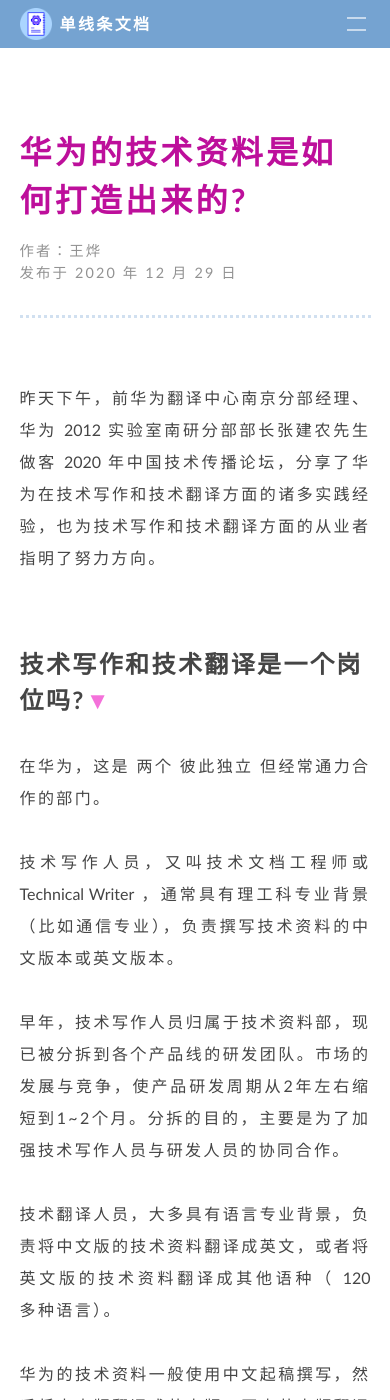
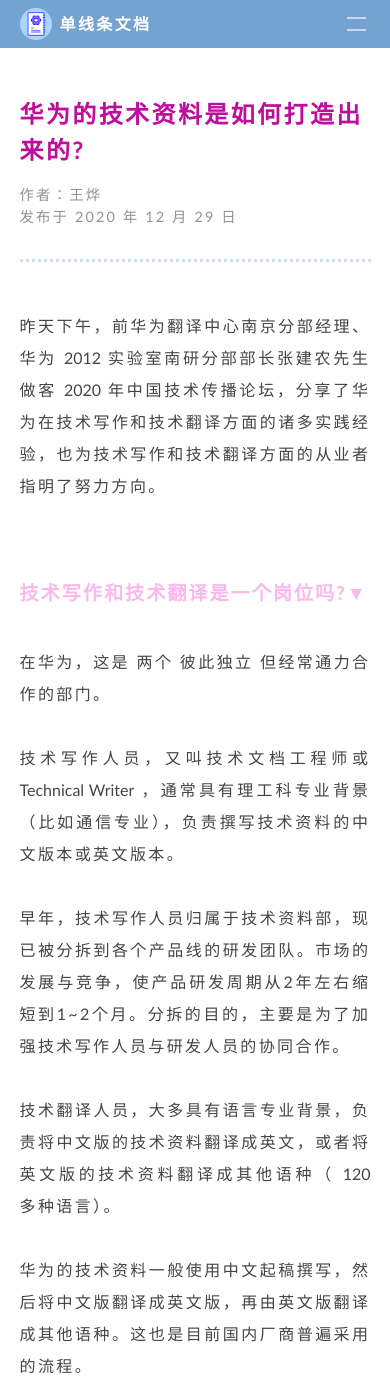
Before and after one commit to wongyah/docsimpo.work, a Jekyll site: the page built from technical-writing/_posts/2020-12-29-technical-documentation-process-in-huawei.md, in a window 390 px wide and 1400 px high. Built offline with Jekyll 4.4.1, drawn with Linux system fonts in a browser that asks for light colours.

Commit message:
Changed the format of post for phone screen.

```diff
--- a/_sass/postMax875.scss
+++ b/_sass/postMax875.scss
@@ -38,10 +38,10 @@
 // 标题、作者、更新时间
 
 .updatedMeta{
-  @include padding(4rem null 2rem);
+  @include padding(2em null);
 
   h1{
-    font-size: $font-size-title;
+    font-size: $font-size-title-phone;
     color: $text-color-title;
     letter-spacing: $letter-spacing-heading;
     margin-bottom: 1rem;
@@ -57,8 +57,8 @@
 // 正文
 
 .postContent{
-  @include padding(2rem null null);
-  margin-bottom: 3em;
+  @include padding(1em null null);
+  margin-bottom: 2em;
   border-top: 0.2em dotted rgba($background-color-head, 0.3);
   border-bottom: 0.2em dotted rgba($background-color-head, 0.3);
 
@@ -76,12 +76,12 @@
   }
 
   h1{
-    font-size: $font-size-headingOne;
+    font-size: $font-size-headingOne-phone;
+    color: lighten($color: $text-color-emphasized, $amount: 15%);
     letter-spacing: $letter-spacing-heading;
-    @include margin(3em null 1em);
+    @include margin(4em null 2em);
     &:after{
       content: '▼';
-      color: $text-color-emphasized;
     }
   }
 
@@ -129,14 +129,14 @@
   div {
     font-size: $font-size-footer;
     margin-bottom: 3em;
-    opacity: 0.7;
+    color: lighten($color: $text-color-body, $amount: 40%);
 
     &:last-child{
       margin-bottom: 0;
     }
 
     h1 {
-      font-size: $font-size-header;
+      font-size: $font-size-headingOne-phone;
       @include margin(0.7em null);
     }
 
@@ -145,7 +145,7 @@
     }
 
     a {
-      color: $background-color-head;
+      color: lighten($color: $background-color-head, $amount: 15%) ;
     }
 
     ol, ul{
--- a/_sass/variable.scss
+++ b/_sass/variable.scss
@@ -21,7 +21,9 @@
 
 $font-size-body: 1rem;
 $font-size-title: 2rem;
+$font-size-title-phone: 1.5rem;
 $font-size-headingOne: 1.5rem;
+$font-size-headingOne-phone: 1.2rem;
 $font-size-header: 1.2rem;
 $font-size-footer: 0.9rem;
 
```
Also changed, not shown: 3 other files.
